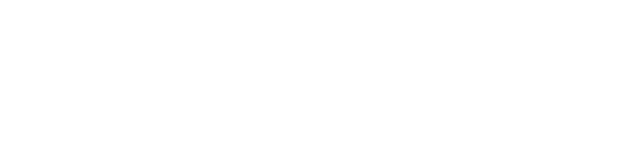
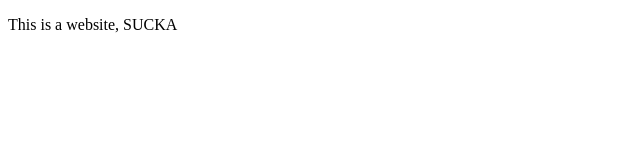
Before and after one commit to Mrashes/maxrashes, a plain HTML site: page index.html in a window 1280 px wide. Shown: the whole page, without its empty margins (0-640 px from the left). Drawn offline with Linux system fonts and the light colour scheme.

Commit message:
master 3 index file for site

```diff
--- a/index.html
+++ b/index.html
@@ -4,6 +4,6 @@
 	<title>Max Rashes's Website</title>
 </head>
 <body>
-
+	<p>This is a website, SUCKA</p>
 </body>
 </html>
```
